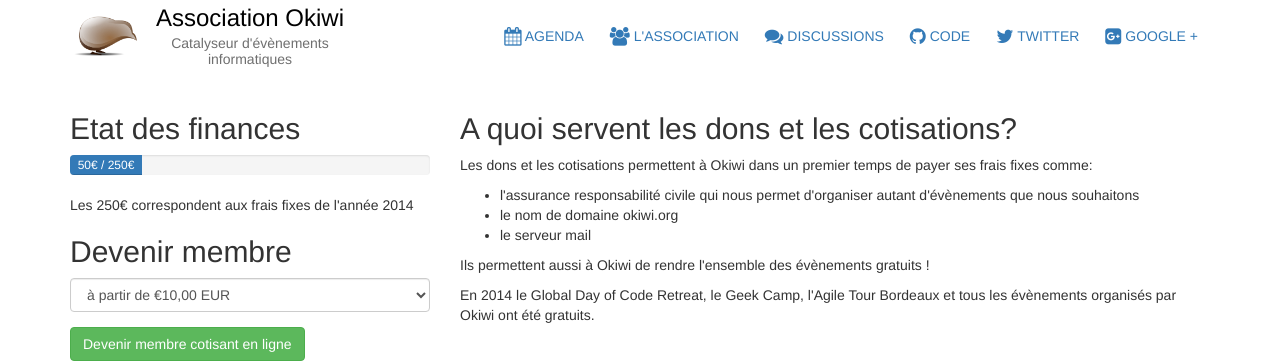
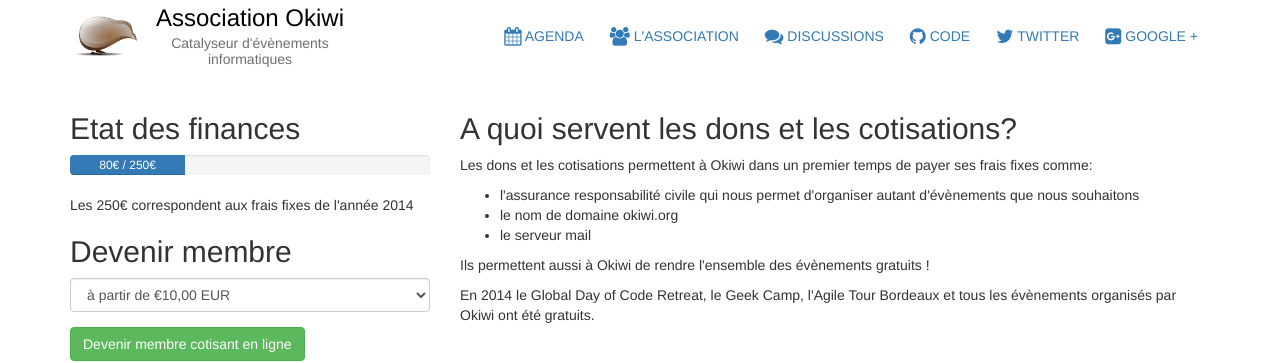
Before and after one commit to okiwi/okiwi.org, a Jekyll site: the page built from dons_et_cotisations/index.html, in a window 1280 px wide. Shown: the top 363 px of the page. Built offline with Jekyll 4.4.1, drawn with Linux system fonts in a browser that asks for light colours; nearby versions of some CDN libraries; Markdown is read by kramdown in place of the engine named in the settings.

Commit message:
ajout nouveau membre cotisant

```diff
--- a/_data/okiwi.yml
+++ b/_data/okiwi.yml
@@ -16,6 +16,9 @@
     - nom: Bousquié
       prenom: Pierre
 
+    - nom: Rabiller
+      prenom: Sébastien
+
 bureau:
     - fonction: Président
       nom: Cranford
@@ -30,11 +33,11 @@
       prenom: Guillaume
 
 
-montant_dons: 50
+montant_dons: 80
 
 montant_frais_fixes: 250
 
-pourcentage_cotisations: 20
+pourcentage_cotisations: 32
 
 age: 9
 
```
